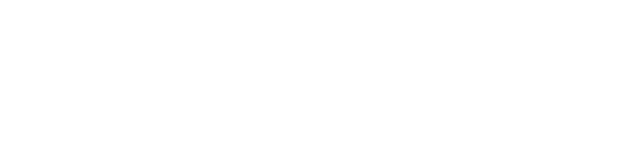
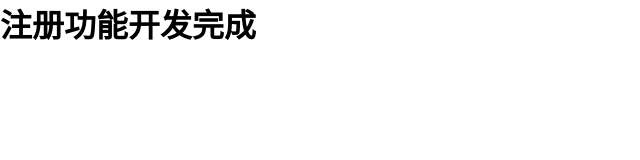
Before and after one commit to zhuning0406/test1, a plain HTML site: page index.html in a window 1280 px wide. Shown: the whole page, without its empty margins (0-640 px from the left). Drawn offline with Linux system fonts and the light colour scheme.

Commit message:
注册功能完成

```diff
--- a/index.html
+++ b/index.html
@@ -8,6 +8,7 @@
     <link rel="stylesheet" href="./index.css">
 </head>
 <body>
+    <h1>注册功能开发完成</h1>
     <script src="./index.js"></script>
 </body>
 </html>
```
